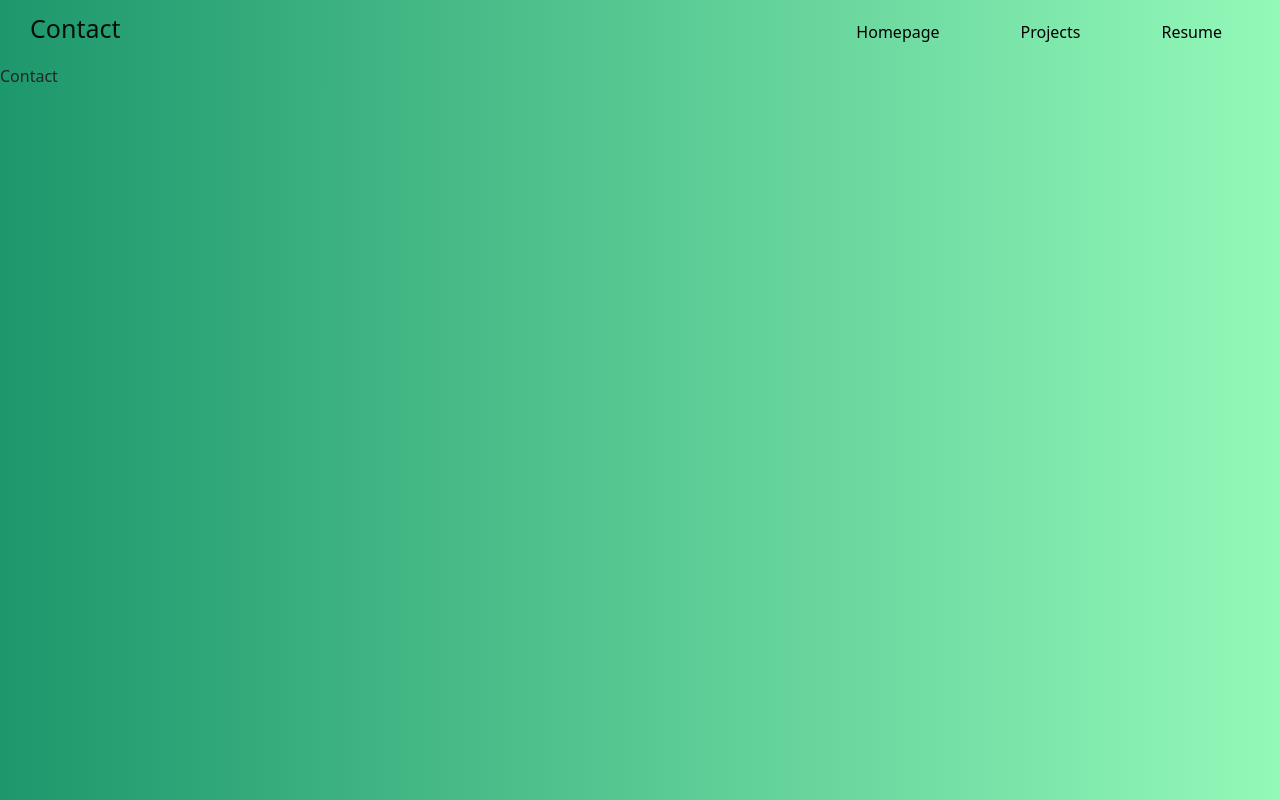
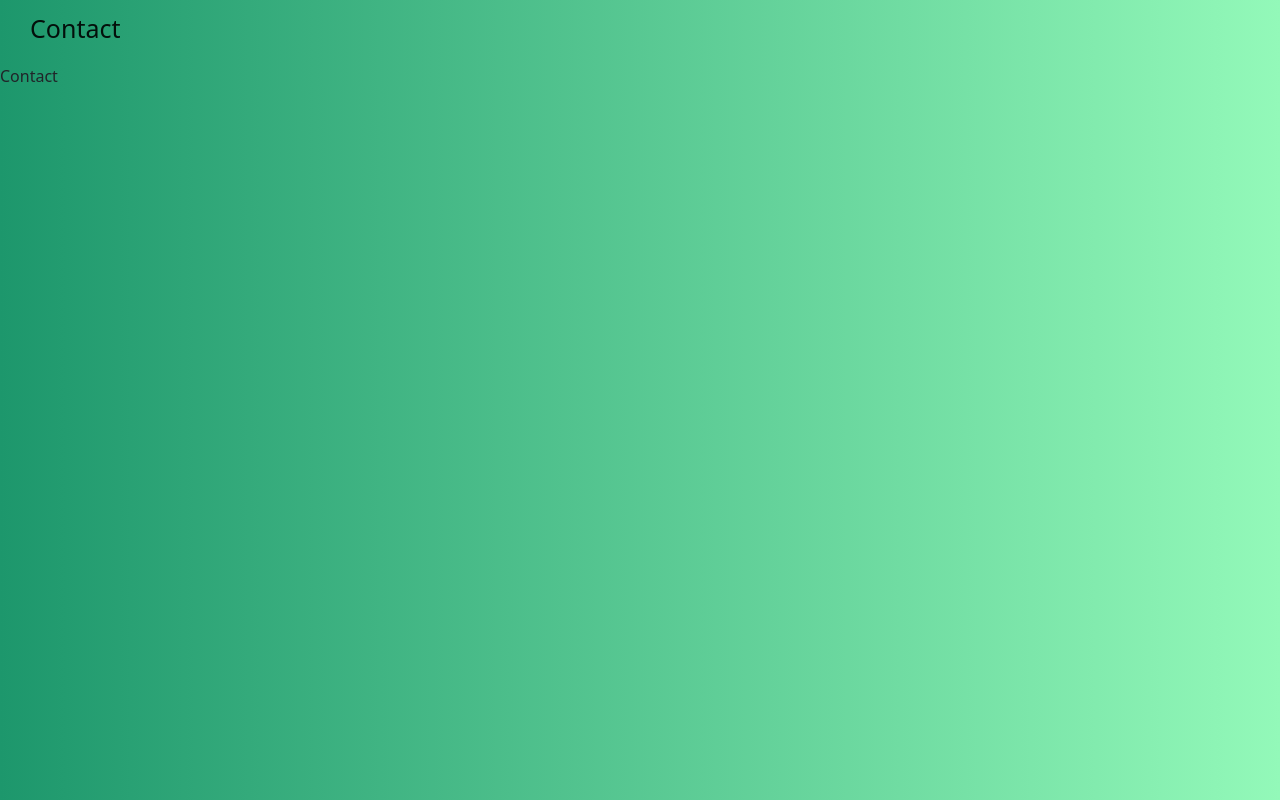
Before and after one commit to tchhetry/portfolio, a React (Create React App) app: page /contact in a window 1280 px wide. Built offline with nearby package versions, Linux system fonts and the light colour scheme.

Commit message:
Public version, no nav yet

```diff
--- a/src/components/Homepage.js
+++ b/src/components/Homepage.js
@@ -18,8 +18,8 @@ export default function Homepage(){
                 <p>Aspiring Software Engineer</p>
                 <h2>JavaScript/React | Python | Java</h2>
                     <div className="socials">
-                        <a href="https://github.com/tchhetry"><AiFillGithub size="100px" /></a>
-                        <a href="https://www.linkedin.com/in/trishant-chhetry-48300415b/"><AiFillLinkedin size="100px" /></a>
+                        <a href="https://github.com/tchhetry" target="_blank" rel="noopener noreferrer"><AiFillGithub size="100px" /></a>
+                        <a href="https://www.linkedin.com/in/trishant-chhetry-48300415b/" target="_blank" rel="noopener noreferrer"><AiFillLinkedin size="100px" /></a>
                     </div>
                 </div>
             </div>
--- a/src/components/NavTop.js
+++ b/src/components/NavTop.js
@@ -17,14 +17,14 @@ export default function NavTop(props) {
     return (
         <>
             <Navbar className="nav" expand="lg">
-                <Navbar.Brand><h6 className="navBrand">{currentPage}</h6></Navbar.Brand>
+                <Navbar.Brand><h6 className="navBrand">{currentPage === "Homepage" ? "" : currentPage}</h6></Navbar.Brand>
                 <Navbar.Toggle aria-controls="basic-navbar-nav"/>
                 <Navbar.Collapse id="basic-navbar-nav">
-                    <Nav className="link-container">
+                    {/* <Nav className="link-container">
                         <Nav.Link onClick={currentPage === "Homepage" ? resume : homepage}><h6 className="navLink">{currentPage === "Homepage" ? "Resume" : "Homepage"}</h6></Nav.Link>
                         <Nav.Link onClick={currentPage === "Projects" ? resume : projects}><h6 className="navLink">{currentPage === "Projects" ? "Resume" : "Projects"}</h6></Nav.Link>
                         <Nav.Link onClick={currentPage === "Contact" ? resume : contact}><h6 className="navLink">{currentPage === "Contact" ? "Resume" : "Contact"}</h6></Nav.Link>
-                    </Nav>
+                    </Nav> */}
                 </Navbar.Collapse>
             </Navbar>
         </>
--- a/src/components/Projects.js
+++ b/src/components/Projects.js
@@ -7,7 +7,7 @@ export class Projects extends Component {
             <>
                 <NavTop current="Projects"/>
                 <div className="content">
-                    <p>Projects</p>
+
                 </div>
             </>
         )
```
Also changed, not shown: src/images/musix.png (added).
